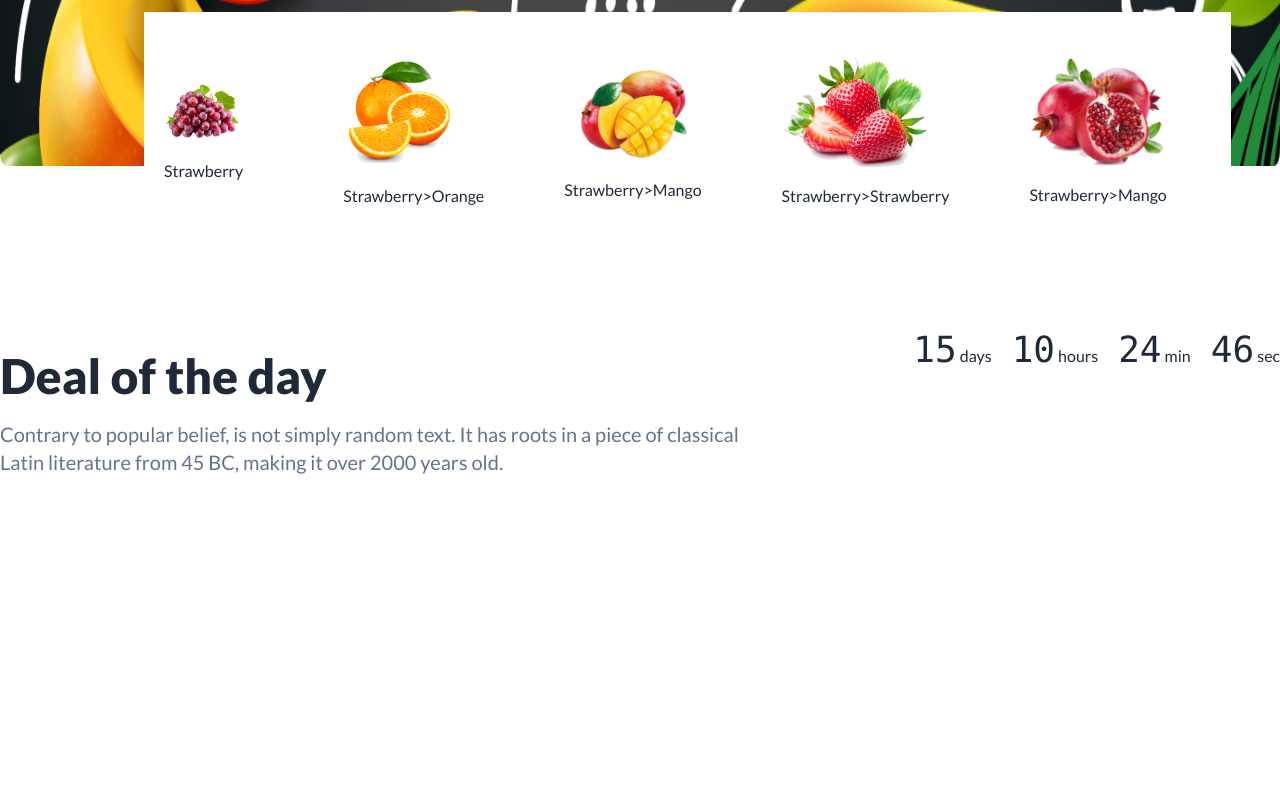
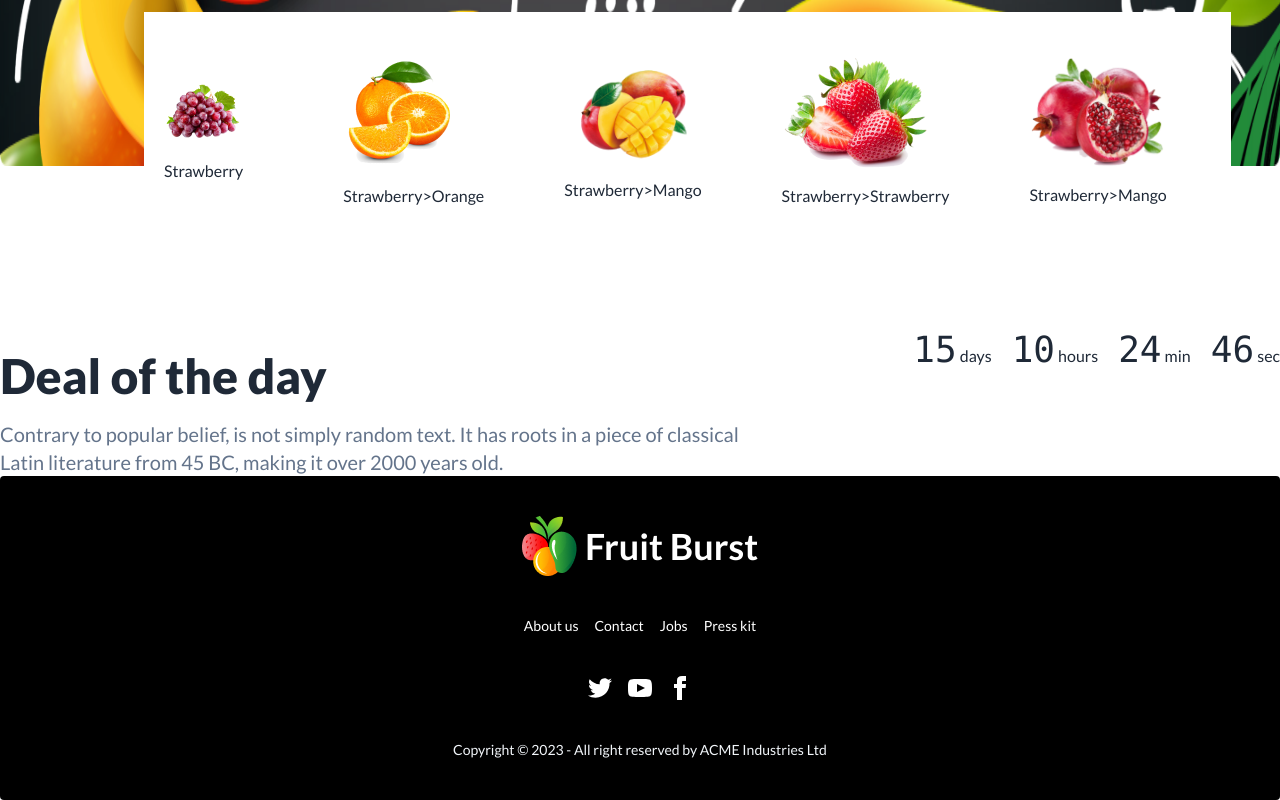
Before and after one commit to Salim-3/B8A3-fruit-brust, a plain HTML site: page index.html in a window 1280 px wide. Shown: the part 862-1662 px from the top of the page. Before the commit the page ends 1338 px from the top, so only its background shows below. Drawn offline with nearby package versions, Linux system fonts and the light colour scheme; files whose address does not match are found by name.

Commit message:
footer section

```diff
--- a/index.html
+++ b/index.html
@@ -185,9 +185,29 @@
          <!-- card  -->
 
     </main>
-    <footer>
-
-    </footer>
+    <!-- footer section -->
+    <footer class="footer footer-center p-10 bg-black text-base-content rounded">
+        <div class="flex">
+            <img src="images/logo.png" alt="">
+        <h3 class="text-4xl font-bold text-white">Fruit Burst</h3>
+        </div>
+        <div class="grid grid-flow-col gap-4 text-white">
+          <a class="link link-hover">About us</a>
+          <a class="link link-hover">Contact</a>
+          <a class="link link-hover">Jobs</a>
+          <a class="link link-hover">Press kit</a>
+        </div>
+        <div>
+          <div class="grid grid-flow-col gap-4 text-white">
+            <a><svg xmlns="http://www.w3.org/2000/svg" width="24" height="24" viewBox="0 0 24 24" class="fill-current"><path d="M24 4.557c-.883.392-1.832.656-2.828.775 1.017-.609 1.798-1.574 2.165-2.724-.951.564-2.005.974-3.127 1.195-.897-.957-2.178-1.555-3.594-1.555-3.179 0-5.515 2.966-4.797 6.045-4.091-.205-7.719-2.165-10.148-5.144-1.29 2.213-.669 5.108 1.523 6.574-.806-.026-1.566-.247-2.229-.616-.054 2.281 1.581 4.415 3.949 4.89-.693.188-1.452.232-2.224.084.626 1.956 2.444 3.379 4.6 3.419-2.07 1.623-4.678 2.348-7.29 2.04 2.179 1.397 4.768 2.212 7.548 2.212 9.142 0 14.307-7.721 13.995-14.646.962-.695 1.797-1.562 2.457-2.549z"></path></svg></a>
+            <a><svg xmlns="http://www.w3.org/2000/svg" width="24" height="24" viewBox="0 0 24 24" class="fill-current"><path d="M19.615 3.184c-3.604-.246-11.631-.245-15.23 0-3.897.266-4.356 2.62-4.385 8.816.029 6.185.484 8.549 4.385 8.816 3.6.245 11.626.246 15.23 0 3.897-.266 4.356-2.62 4.385-8.816-.029-6.185-.484-8.549-4.385-8.816zm-10.615 12.816v-8l8 3.993-8 4.007z"></path></svg></a>
+            <a><svg xmlns="http://www.w3.org/2000/svg" width="24" height="24" viewBox="0 0 24 24" class="fill-current"><path d="M9 8h-3v4h3v12h5v-12h3.642l.358-4h-4v-1.667c0-.955.192-1.333 1.115-1.333h2.885v-5h-3.808c-3.596 0-5.192 1.583-5.192 4.615v3.385z"></path></svg></a>
+          </div>
+        </div>
+        <div>
+          <p class="text-slate-100">Copyright © 2023 - All right reserved by ACME Industries Ltd</p>
+        </div>
+      </footer>
 </body>
 
 </html>
--- a/tailwind.config.js
+++ b/tailwind.config.js
@@ -1,4 +1,4 @@
-/** @type {import('tailwindcss').Config} */
+
 module.exports = {
   content: ["./src/**/*.{html,js}"],
   theme: {
```
Lines whose indentation alone changed are shown as unchanged.
